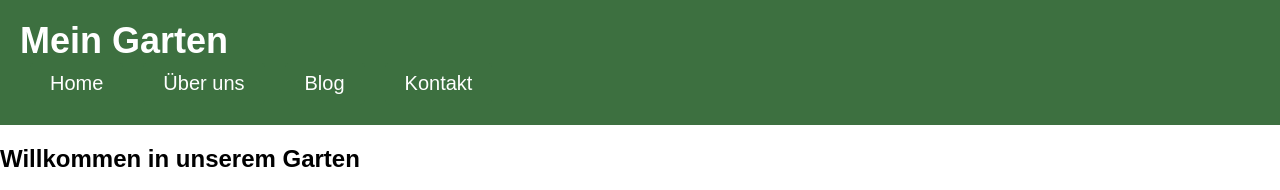
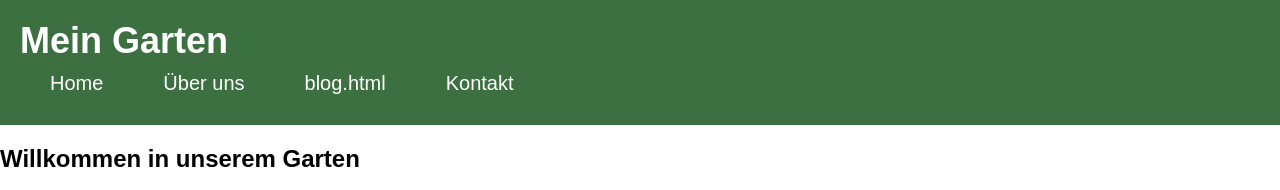
Before and after one commit to SchulgartenTeterow/schulgartenteterow.github.io, a plain HTML site: page index.html in a window 1280 px wide. Shown: the top 190 px of the page. Drawn offline with Linux system fonts and the light colour scheme.

Commit message:
Update index.html

```diff
--- a/index.html
+++ b/index.html
@@ -14,7 +14,7 @@
 				<ul>
 					<li><a href="index.html">Home</a></li>
 					<li><a href="about.html">Über uns</a></li>
-					<li><a href="#">Blog</a></li>
+					<li><a href="#">blog.html</a></li>
 					<li><a href="#">Kontakt</a></li>
 				</ul>
 			</nav>
```
